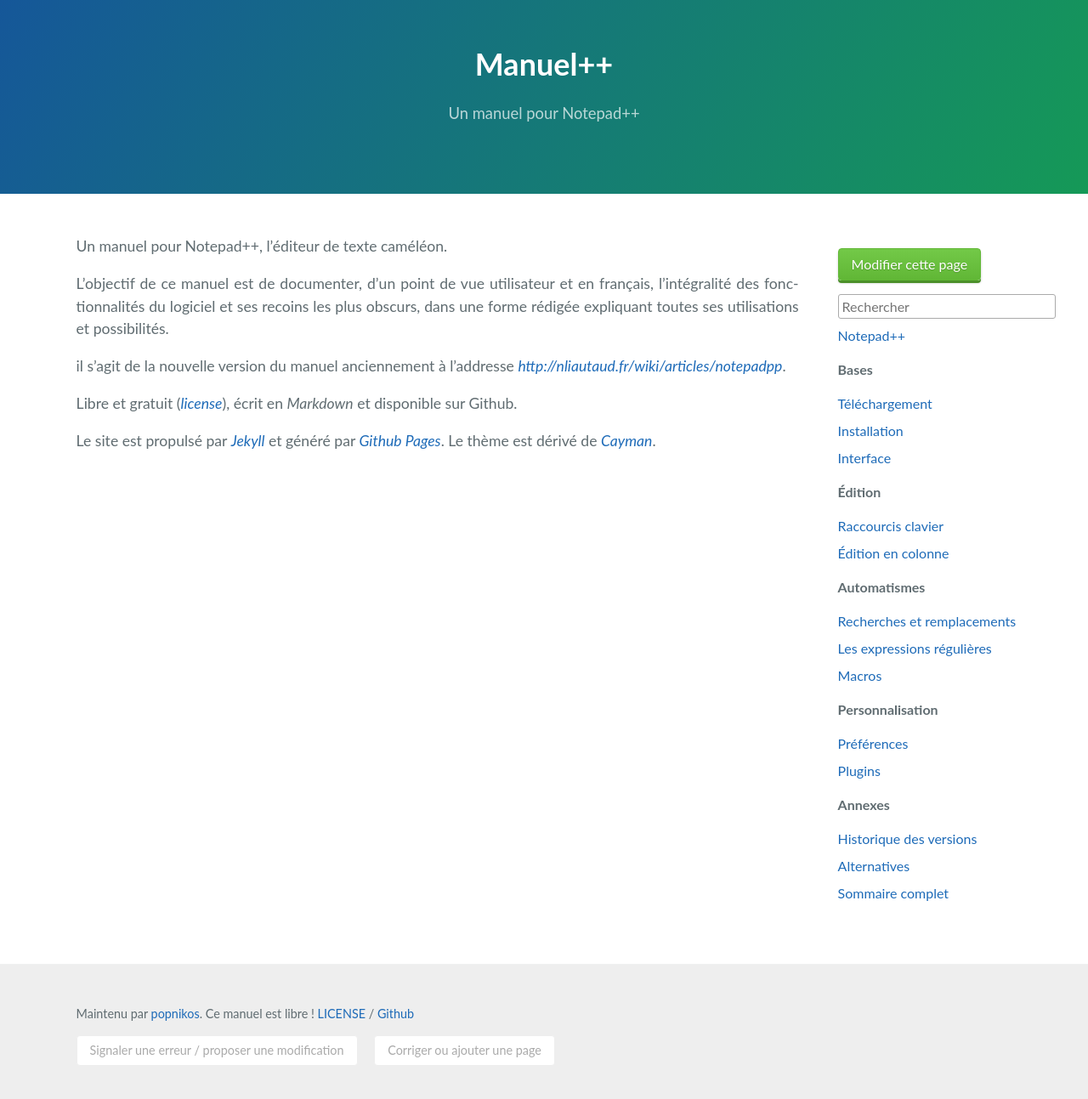
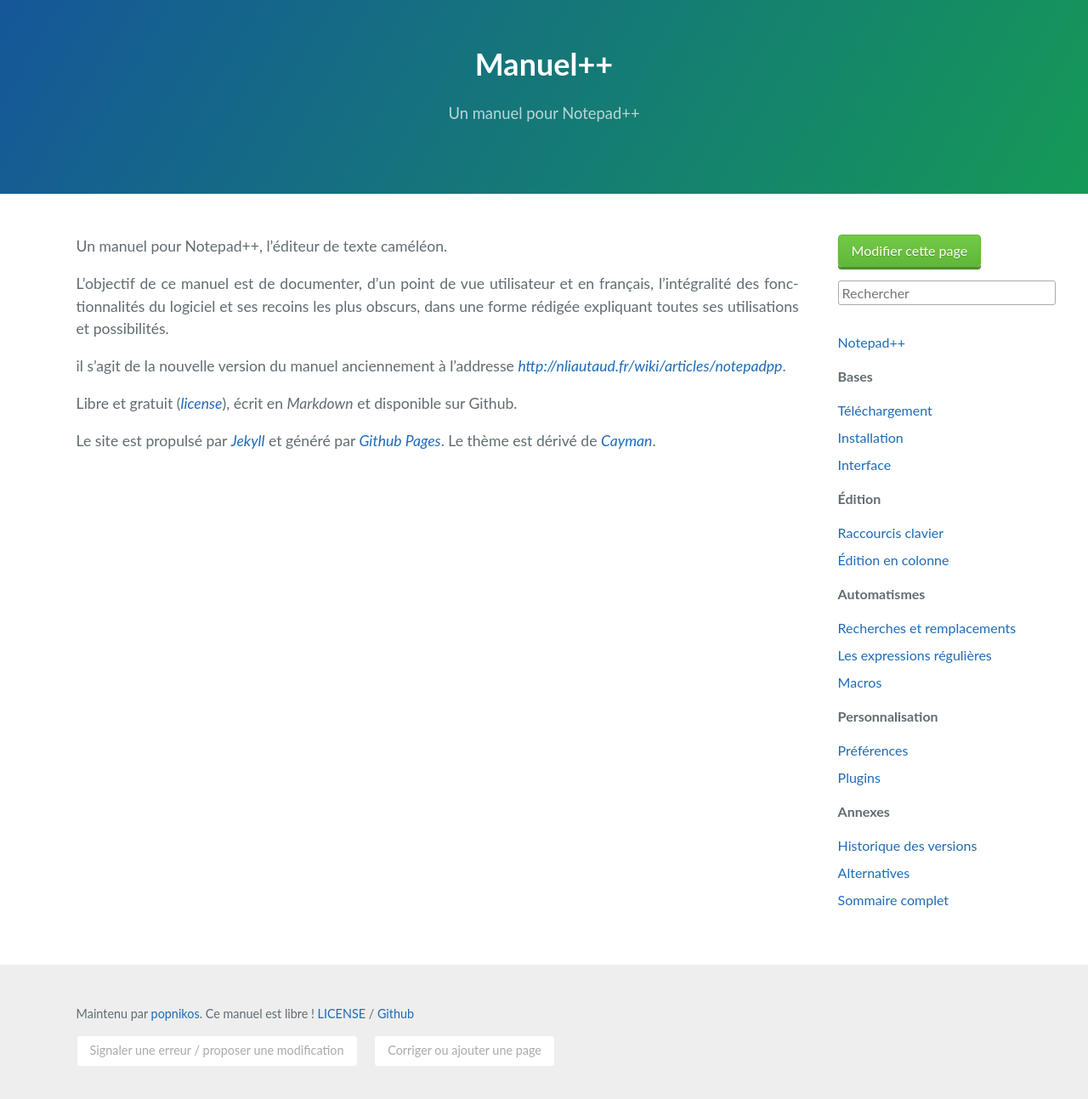
Before and after one commit to popnikos/nppmanuel, a Jekyll site: the page built from README.md, in a window 1280 px wide and 1336 px high. Shown: the top 1293 px of the window at 85% size. Built offline with Jekyll 4.4.1, drawn with Linux system fonts in a browser that asks for light colours; our own code applies the rules of GitHub Pages for plain Markdown files; comment, search, counter and statistics services are not loaded.

Commit message:
sidebar fixes

```diff
--- a/_theme/_layouts/default.html
+++ b/_theme/_layouts/default.html
@@ -46,7 +46,7 @@
 
       <aside class="content-sidebar">
         <div class="wrapper">
-          <a class="btn-call" target="_blank" href="{{ site.github.repository_url }}/edit/master/{{ page.path }}">Modifier cette page</a>
+          <p><a class="btn-call" target="_blank" href="{{ site.github.repository_url }}/edit/master/{{ page.path }}">Modifier cette page</a></p>
           {% include search.html %}
           <nav class="main-nav">
             <ol class="chapters">
--- a/_theme/_sass/mpp-main.scss
+++ b/_theme/_sass/mpp-main.scss
@@ -66,8 +66,7 @@ body {
     width: 16em;
     font-size: 1rem;
     @include small {
-      max-width: none;
-      margin-top: 5rem;
+      margin: 5rem auto 0;
       padding-top: 3rem;
       border-top: 1px solid #eee;
     }
@@ -83,9 +82,7 @@ body {
     }
 
     .main-nav {
-      @include small {
-        margin: 2rem 0 0 5%;
-      }
+      margin-top: 2rem;
       ul,
       ol {
         list-style: none;
@@ -216,6 +213,7 @@ kbd
   display: inline-block;
   text-align: center;
   padding: 10px 15px;
+  margin: 0;
   cursor: pointer;
   transition: 0.1s linear;
 
```
